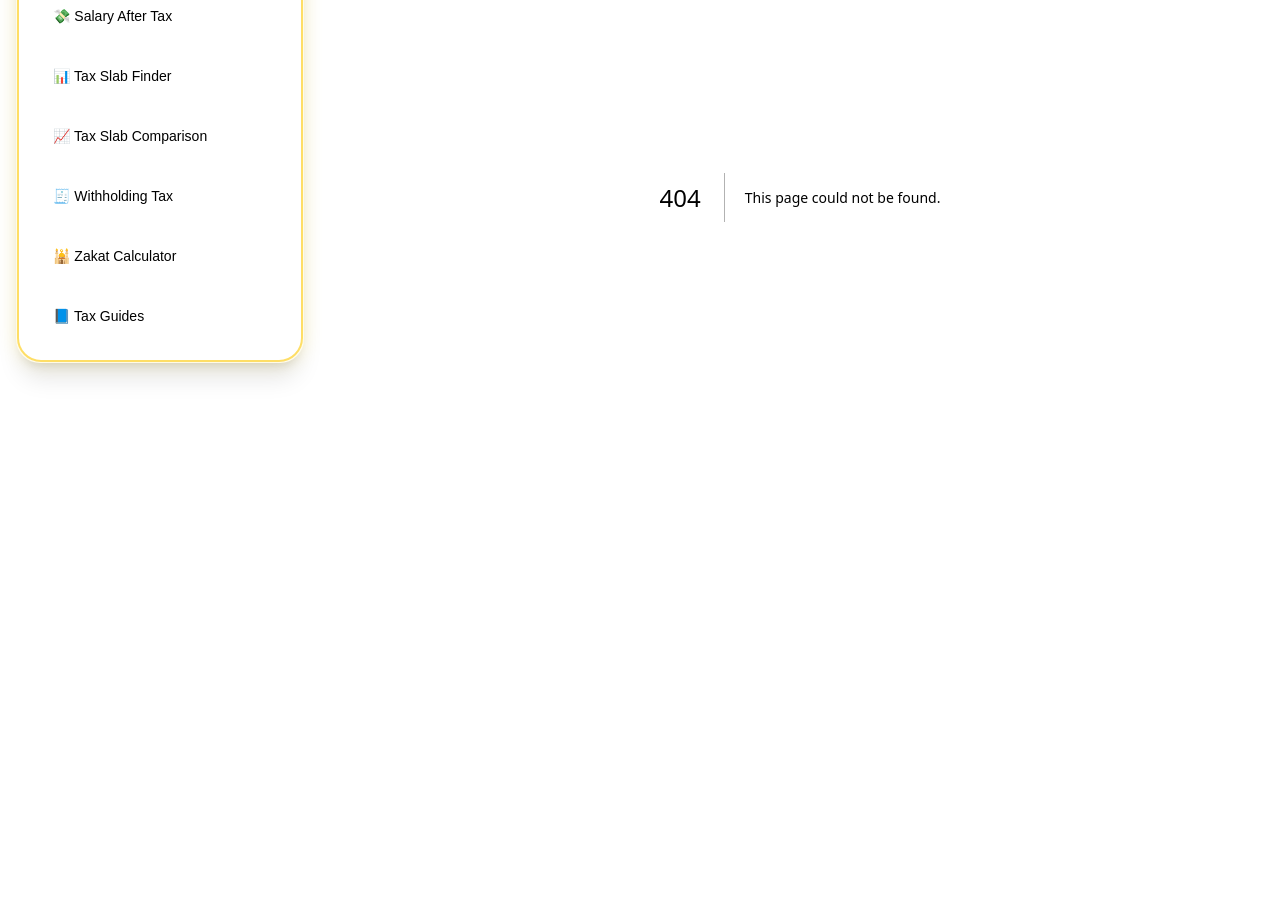
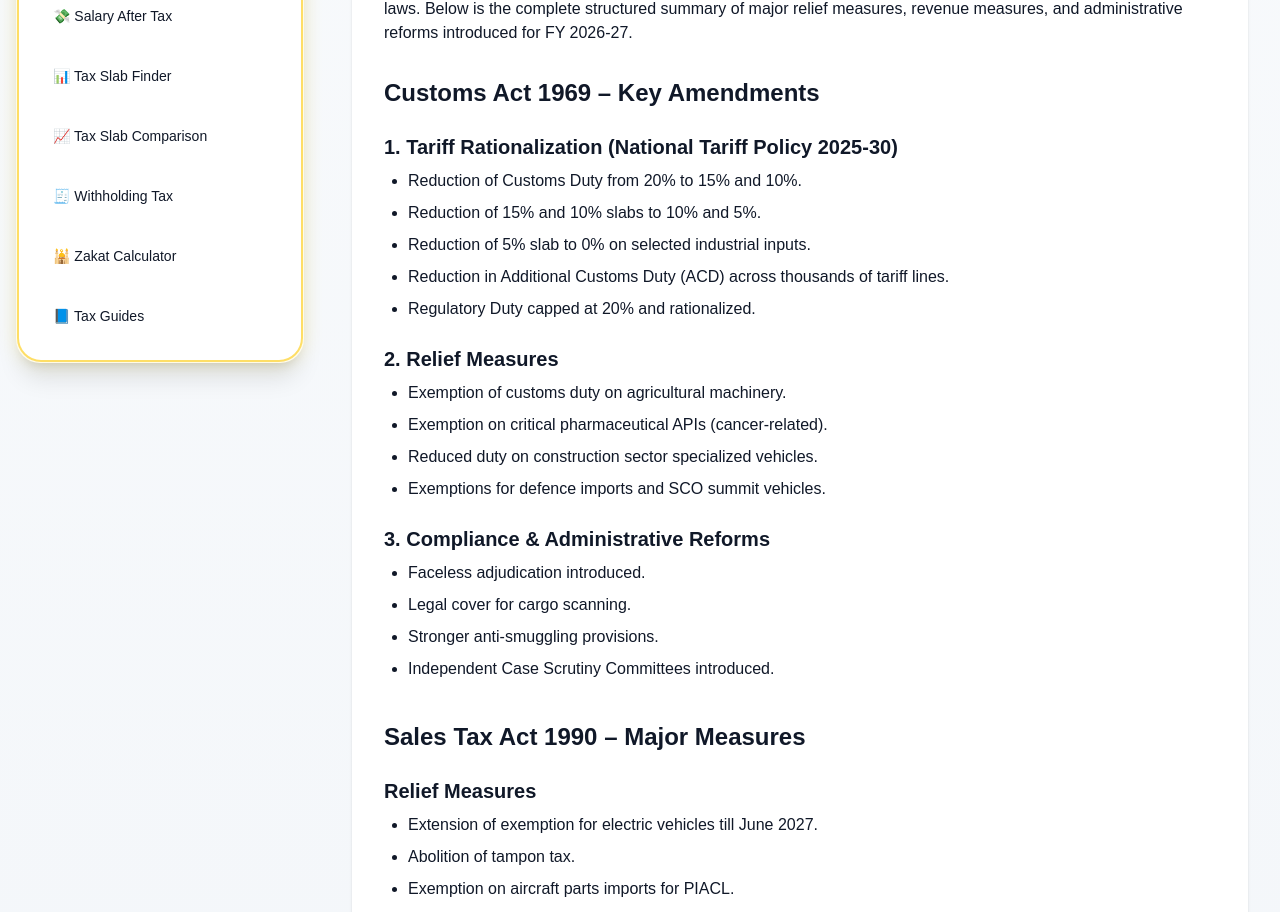
Before and after one commit to muhammadobaid1986/fbrtaxcalculators, a Next.js app: page /salient-features-budget-2026-27 in a window 1280 px wide. Before the commit this address had no page. Shown: the part 380-1292 px from the top of the page. Built offline with nearby package versions, Linux system fonts and the light colour scheme.

Commit message:
Created detailed Salient Features page for Budget 2026-27

```diff
--- /dev/null
+++ b/app/salient-features-budget-2026-27/page.tsx
@@ -0,0 +1,164 @@
+export const metadata = {
+  title: "Salient Features of Budget 2026-27 Pakistan | Detailed Overview",
+  description:
+    "Complete detailed salient features of Pakistan Federal Budget 2026-27 including amendments in Customs Act 1969, Sales Tax Act 1990, Income Tax Ordinance 2001 and Federal Excise Act 2005.",
+};
+
+export default function Page() {
+  return (
+    <div className="max-w-4xl mx-auto bg-white p-8 rounded-2xl shadow mt-10">
+
+      <h1 className="text-3xl md:text-4xl font-bold mb-6">
+        Salient Features of Federal Budget 2026-27 (Detailed Version)
+      </h1>
+
+      <p className="mb-6">
+        The Federal Budget 2026-27 introduces wide-ranging reforms in customs,
+        income tax, sales tax, and federal excise laws. Below is the complete
+        structured summary of major relief measures, revenue measures,
+        and administrative reforms introduced for FY 2026-27.
+      </p>
+
+      {/* CUSTOMS ACT SECTION */}
+
+      <h2 className="text-2xl font-semibold mt-8 mb-4">
+        Customs Act 1969 – Key Amendments
+      </h2>
+
+      <h3 className="text-xl font-semibold mt-6 mb-2">
+        1. Tariff Rationalization (National Tariff Policy 2025-30)
+      </h3>
+      <ul className="list-disc pl-6 space-y-2 mb-4">
+        <li>Reduction of Customs Duty from 20% to 15% and 10%.</li>
+        <li>Reduction of 15% and 10% slabs to 10% and 5%.</li>
+        <li>Reduction of 5% slab to 0% on selected industrial inputs.</li>
+        <li>Reduction in Additional Customs Duty (ACD) across thousands of tariff lines.</li>
+        <li>Regulatory Duty capped at 20% and rationalized.</li>
+      </ul>
+
+      <h3 className="text-xl font-semibold mt-6 mb-2">
+        2. Relief Measures
+      </h3>
+      <ul className="list-disc pl-6 space-y-2 mb-4">
+        <li>Exemption of customs duty on agricultural machinery.</li>
+        <li>Exemption on critical pharmaceutical APIs (cancer-related).</li>
+        <li>Reduced duty on construction sector specialized vehicles.</li>
+        <li>Exemptions for defence imports and SCO summit vehicles.</li>
+      </ul>
+
+      <h3 className="text-xl font-semibold mt-6 mb-2">
+        3. Compliance & Administrative Reforms
+      </h3>
+      <ul className="list-disc pl-6 space-y-2 mb-6">
+        <li>Faceless adjudication introduced.</li>
+        <li>Legal cover for cargo scanning.</li>
+        <li>Stronger anti-smuggling provisions.</li>
+        <li>Independent Case Scrutiny Committees introduced.</li>
+      </ul>
+
+      {/* SALES TAX SECTION */}
+
+      <h2 className="text-2xl font-semibold mt-10 mb-4">
+        Sales Tax Act 1990 – Major Measures
+      </h2>
+
+      <h3 className="text-xl font-semibold mt-6 mb-2">
+        Relief Measures
+      </h3>
+      <ul className="list-disc pl-6 space-y-2 mb-4">
+        <li>Extension of exemption for electric vehicles till June 2027.</li>
+        <li>Abolition of tampon tax.</li>
+        <li>Exemption on aircraft parts imports for PIACL.</li>
+        <li>Exemption on capital goods for refinery upgradation.</li>
+      </ul>
+
+      <h3 className="text-xl font-semibold mt-6 mb-2">
+        Revenue Measures
+      </h3>
+      <ul className="list-disc pl-6 space-y-2 mb-6">
+        <li>Expansion of Third Schedule to ensure consumer price taxation.</li>
+        <li>Withholding sales tax from unregistered buyers.</li>
+        <li>Imposition of 3% VAT in specific cases.</li>
+      </ul>
+
+      <h3 className="text-xl font-semibold mt-6 mb-2">
+        Streamlining Measures
+      </h3>
+      <ul className="list-disc pl-6 space-y-2 mb-6">
+        <li>Electronic invoicing system introduced.</li>
+        <li>National Faceless Centre established.</li>
+        <li>Algorithmic Settlement Mechanism implemented.</li>
+      </ul>
+
+      {/* INCOME TAX SECTION */}
+
+      <h2 className="text-2xl font-semibold mt-10 mb-4">
+        Income Tax Ordinance 2001 – Key Changes
+      </h2>
+
+      <h3 className="text-xl font-semibold mt-6 mb-2">
+        Relief Measures
+      </h3>
+      <ul className="list-disc pl-6 space-y-2 mb-4">
+        <li>Reduction in tax rates for salaried individuals.</li>
+        <li>Abolition of deemed income tax (Section 7E).</li>
+        <li>Super Tax abolished up to Rs. 500 million income.</li>
+        <li>Reduction in advance tax on property transactions.</li>
+        <li>Reduction in foreign remittance card tax to 0.5%.</li>
+      </ul>
+
+      <h3 className="text-xl font-semibold mt-6 mb-2">
+        Revenue Measures
+      </h3>
+      <ul className="list-disc pl-6 space-y-2 mb-6">
+        <li>Withholding tax introduced on digital content creators.</li>
+        <li>Revised minimum tax rate for distributors and wholesalers.</li>
+        <li>Algorithmic cross-matching of banking and tax information.</li>
+      </ul>
+
+      <h3 className="text-xl font-semibold mt-6 mb-2">
+        Administrative Reforms
+      </h3>
+      <ul className="list-disc pl-6 space-y-2 mb-8">
+        <li>National Faceless Centre for audit and assessment.</li>
+        <li>Independent Case Scrutiny Committee introduced.</li>
+        <li>Mandatory electronic filing and machine-readable financial statements.</li>
+      </ul>
+
+      {/* FEDERAL EXCISE SECTION */}
+
+      <h2 className="text-2xl font-semibold mt-10 mb-4">
+        Federal Excise Act 2005 – Updates
+      </h2>
+
+      <h3 className="text-xl font-semibold mt-6 mb-2">
+        Relief Measures
+      </h3>
+      <ul className="list-disc pl-6 space-y-2 mb-4">
+        <li>Reduction in Federal Excise Duty on foreign travel.</li>
+        <li>Reduced FED on acetate tow.</li>
+        <li>Exemption for WHO-compliant sports beverages.</li>
+      </ul>
+
+      <h3 className="text-xl font-semibold mt-6 mb-2">
+        Revenue & Streamlining Measures
+      </h3>
+      <ul className="list-disc pl-6 space-y-2 mb-8">
+        <li>Imposition of FED on luxury vehicles and petroleum products.</li>
+        <li>Faceless audit system introduced.</li>
+        <li>Electronic monitoring and tracking of excisable goods.</li>
+      </ul>
+
+      <div className="text-center mt-10">
+        <a
+          href="/budget-speech-2026-27.pdf"
+          download
+          className="inline-block bg-yellow-500 hover:bg-yellow-600 text-black font-bold px-8 py-4 rounded-full transition text-lg shadow-md"
+        >
+          ⬇ DOWNLOAD COMPLETE BUDGET SPEECH PDF
+        </a>
+      </div>
+
+    </div>
+  );
+}
```
